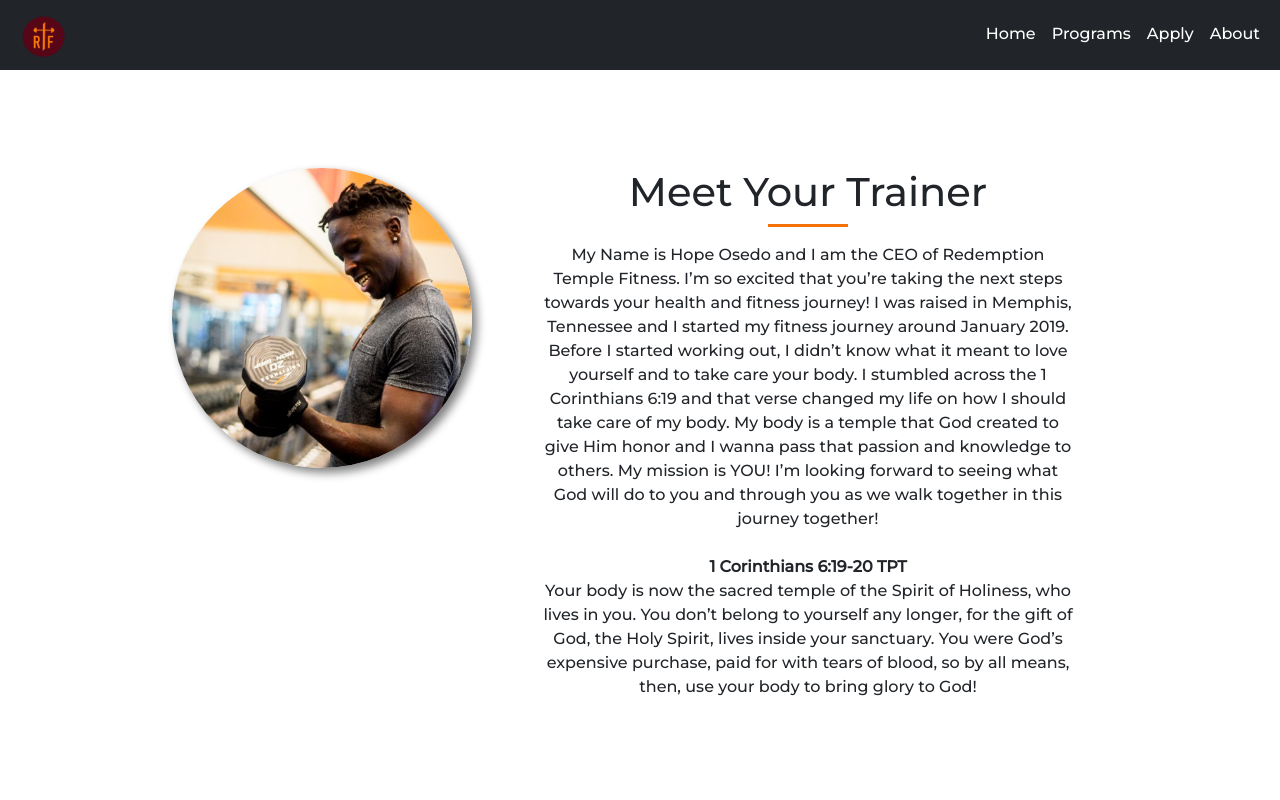
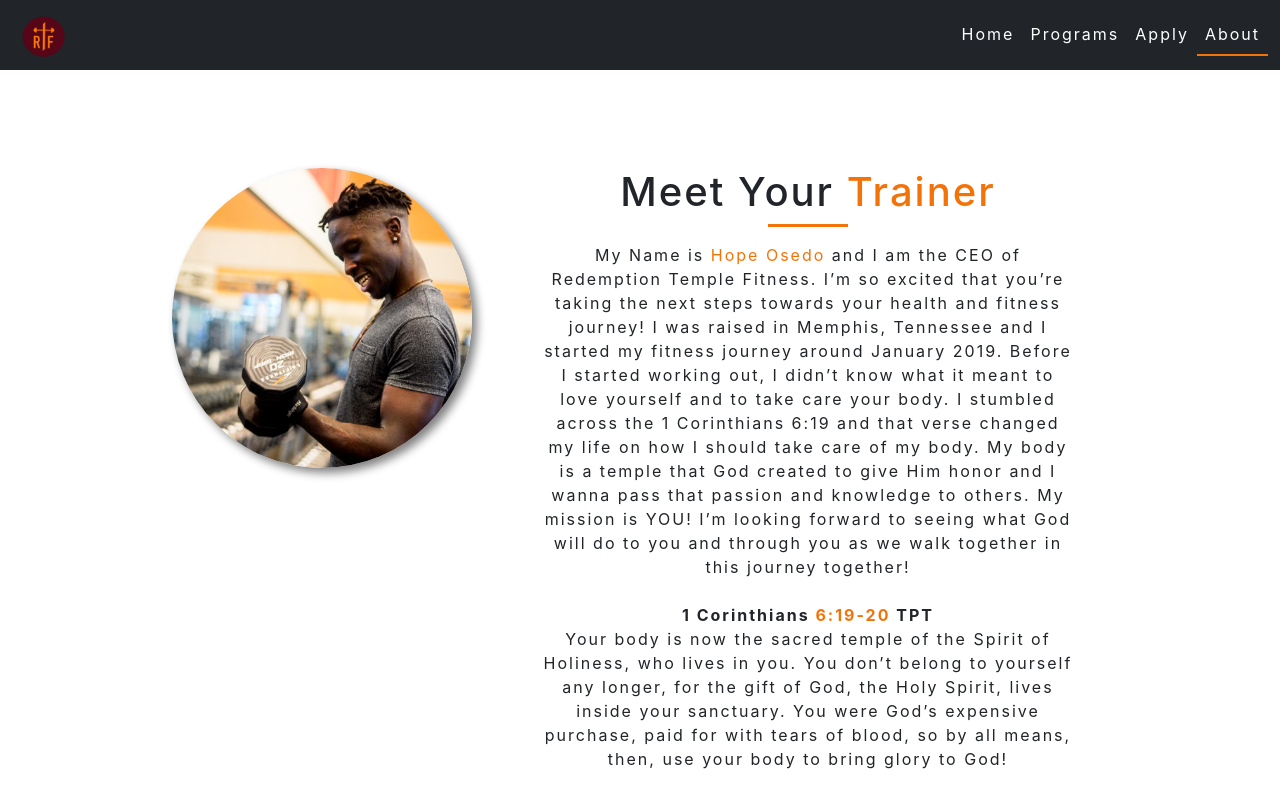
Before and after one commit to pixelRena/rt-fitness, a React (Create React App) app: page /about in a window 1280 px wide. Shown: the top 800 px of the page. Built offline with nearby package versions, Linux system fonts and the light colour scheme.

Commit message:
Touch ups to layout/font

```diff
--- a/src/App.css
+++ b/src/App.css
@@ -1,7 +1,9 @@
 @import url('https://fonts.googleapis.com/css2?family=Montserrat:ital,wght@0,200;0,300;0,500;1,600&display=swap');
+@import url('https://fonts.googleapis.com/css2?family=Staatliches&display=swap');
 
 body {
-	font-family: "Montserrat", sans-serif !important;
+	font-family: 'Staatliches', cursive;
+	letter-spacing: 2px;
 }
 
 .app {
--- a/src/App.scss
+++ b/src/App.scss
@@ -41,7 +41,7 @@
 	.nav-link {
 		border-bottom: 2px solid transparent;
 		&:hover { border-bottom: 2px solid $secondary; }
-		& .active { border-bottom: 2px solid $secondary; }
+		&.active { border-bottom: 2px solid $secondary; }
 	}
 	.navbar-nav { overflow: hidden; }
 }
@@ -87,7 +87,7 @@
 		}
 	}
 
-	& hr {
+	hr {
 		display: inline-block;
 		opacity: 1;
 		border-width: 1px;
@@ -97,9 +97,9 @@
 
 .about {
 	margin-top: 50px;
-	margin-bottom: 200px;
+	margin-bottom: 90px;
 
-	& div:first-child img {
+	div:first-child img {
 		height: 300px;
 		width: 300px;
 		border-radius: 50%;
@@ -114,6 +114,8 @@
 	height: 100vh;
 	z-index: -99;
 }
+
+.link-color:hover { text-decoration: underline !important; }
 
 .overlay {
 	position: fixed;
--- a/src/components/Footer.js
+++ b/src/components/Footer.js
@@ -6,7 +6,7 @@
 
 	return(
 		<footer className="bg-dark text-center text-white">
-		  <div className="container p-4">
+		  <div className="container p-3">
 			<section className="mt-2 mb-2 text-uppercase">
 				Get in touch with me
 			</section>
--- a/src/pages/About.js
+++ b/src/pages/About.js
@@ -6,11 +6,11 @@
 					<img src="/images/rtfPortrait3.jpeg" alt="image_of_trainer"/>
 				</div>
 				<div className="col-lg-7 col-sm-4 col-md-12 col-12">
-					<h1 className="text-center text-capitalize mt-5">Meet your trainer</h1>
+					<h1 className="text-center text-capitalize mt-5">Meet your <span className="secondary-text">trainer</span></h1>
 					<hr className="line secondary-text"/>
-					<p className="text-wrap mt-3">My Name is Hope Osedo and I am the CEO of Redemption Temple Fitness. I’m so excited that you’re taking the next steps towards your health and fitness journey! I was raised in Memphis, Tennessee and I started my fitness journey around January 2019. Before I started working out, I didn’t know what it meant to love yourself and to take care your body. I stumbled across the 1 Corinthians 6:19 and that verse changed my life on how I should take care of my body. My body is a temple that God created to give Him honor and I wanna pass that passion and knowledge to others. My mission is YOU! I’m looking forward to seeing what God will do to you and through you as we walk together in this journey together!
+					<p className="text-wrap mt-3">My Name is <span className="secondary-text">Hope Osedo</span> and I am the CEO of Redemption Temple Fitness. I’m so excited that you’re taking the next steps towards your health and fitness journey! I was raised in Memphis, Tennessee and I started my fitness journey around January 2019. Before I started working out, I didn’t know what it meant to love yourself and to take care your body. I stumbled across the 1 Corinthians 6:19 and that verse changed my life on how I should take care of my body. My body is a temple that God created to give Him honor and I wanna pass that passion and knowledge to others. My mission is YOU! I’m looking forward to seeing what God will do to you and through you as we walk together in this journey together!
 					<br/><br/>
-					<strong>1 Corinthians 6:19-20 TPT</strong>
+					<strong>1 Corinthians <span className="secondary-text">6:19-20</span> TPT</strong>
 					<br/>
 					Your body is now the sacred temple of the Spirit of Holiness, who lives in you. You don’t belong to yourself any longer, for the gift of God, the Holy Spirit, lives inside your sanctuary. You were God’s expensive purchase, paid for with tears of blood, so by all means, then, use your body to bring glory to God!
 					</p>
--- a/src/pages/LandingPage.js
+++ b/src/pages/LandingPage.js
@@ -26,11 +26,11 @@
 			<div className="overlay"></div>
 			<video className="position-fixed start-0 top-0" autoPlay playsInline loop muted={muted === 0} src="/videos/RTF_Intro.mov" type="video/mp4"/>
 			<section className="hero text-uppercase text-white text-center p-3">
-				<h1 className="fw-bolder">Introducing <span className="secondary-text">Redemption Temple Fitness</span></h1>
+				<h1>Introducing <span className="secondary-text">Redemption Temple Fitness</span></h1>
 				<h3>Premium Personal Training</h3>
-				<h5 className="fw-lighter">It's <em className="secondary-text">never</em> too late</h5>
+				<h4 className="fw-lighter">It's <em className="secondary-text">never </em> too late</h4>
 				<hr className="line mb-3"/>
-				<Link to="/apply-now"><button className="btn btn-dark btn-sm text-uppercase p-3">Apply Now</button></Link>
+				<Link to="/apply-now"><button className="btn btn-dark fs-6 btn-sm text-uppercase pe-3 ps-3 pt-2 pb-2">Apply Now</button></Link>
 			</section>
 		</div>
 	);
```
